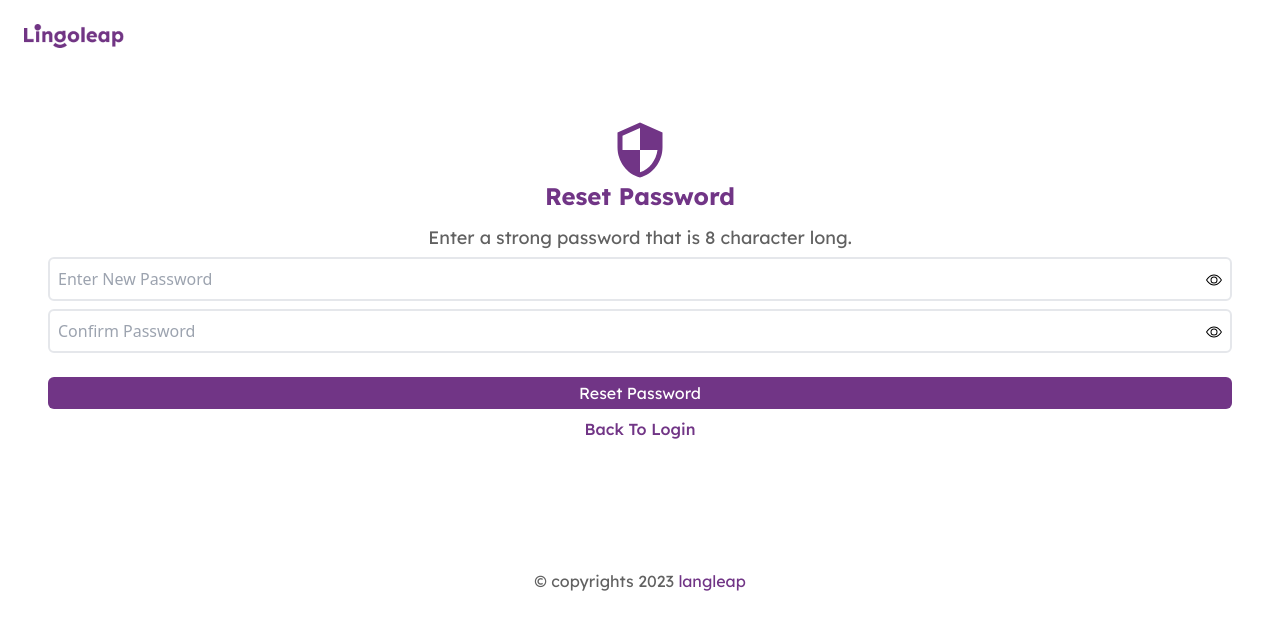
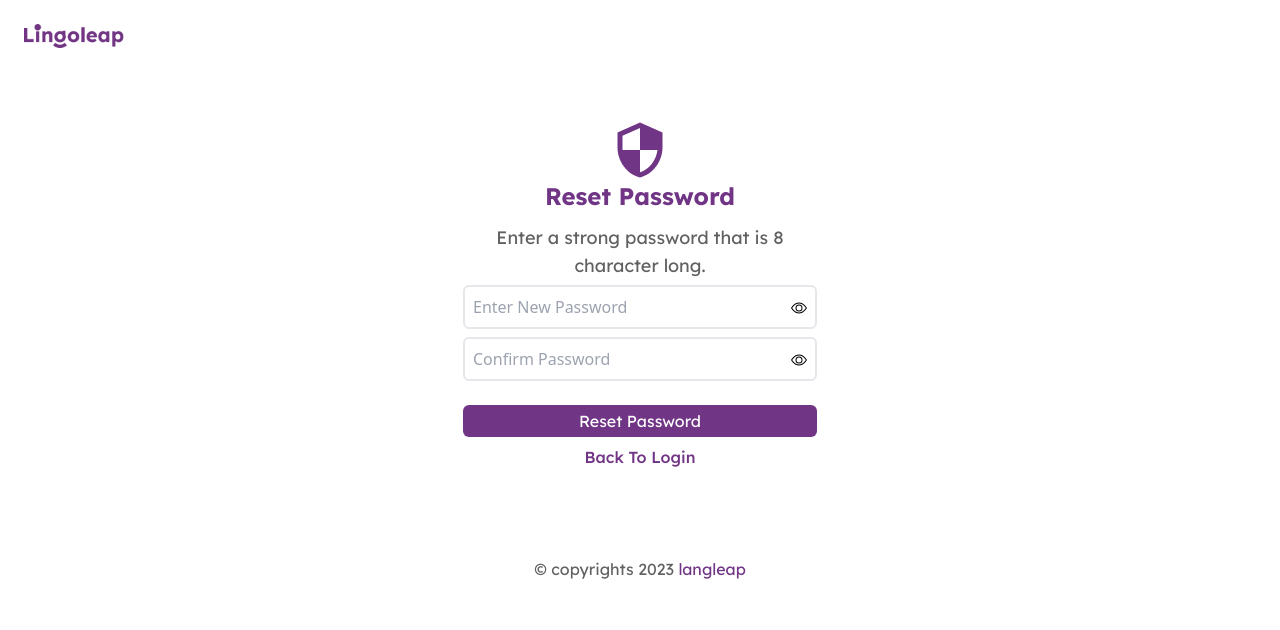
Before and after one commit to ictzoid/Linguoleap-Frontend, a React (Vite) app: page /resetPassword in a window 1280 px wide. Shown: the top 630 px of the page. Built offline with nearby package versions, Linux system fonts and the light colour scheme.

Commit message:
resetPassword

```diff
--- a/src/components/ResetPassword/ResetPassword.jsx
+++ b/src/components/ResetPassword/ResetPassword.jsx
@@ -107,7 +107,7 @@ const ResetPassword = () => {
             </Link>
             </form>
         </div>
-       <div className="text-center mt-4 lg:mt-20">
+       <div className="text-center mt-2 lg:mt-10">
         <p className="font-lexend text-inputGrey">&copy; copyrights {date.getFullYear()} <span className="text-primaryColor">langleap</span></p>
        </div>
     </div>
--- a/tailwind.config.js
+++ b/tailwind.config.js
@@ -13,6 +13,7 @@ export default {
         inputError: "#F31623",
         grayScale: "#616161",
         grayScale2: "#B0B0B0",
+        onhoverColor:'#A986b6',
       },
       padding: {
         tenPx: "10px",
@@ -25,6 +26,7 @@ export default {
         nineteen: "19px",
         fourtyTwopx: '42px',
         fourtyFivepx: '45px',
+        fourHundredPx:"400px"
       },
       width: {
         threeSixSixPx: "366px",
@@ -32,7 +34,9 @@ export default {
         threeSixtySix: "366px",
         threeNintyFivepx: "395px",
         threeHundred: "300px",
-        nineteen: "19px"
+        nineteen: "19px",
+        fourFiftyPx:"450px",
+        threeFiftyPx:"350px"
       },
 
       boxShadow: {
```
